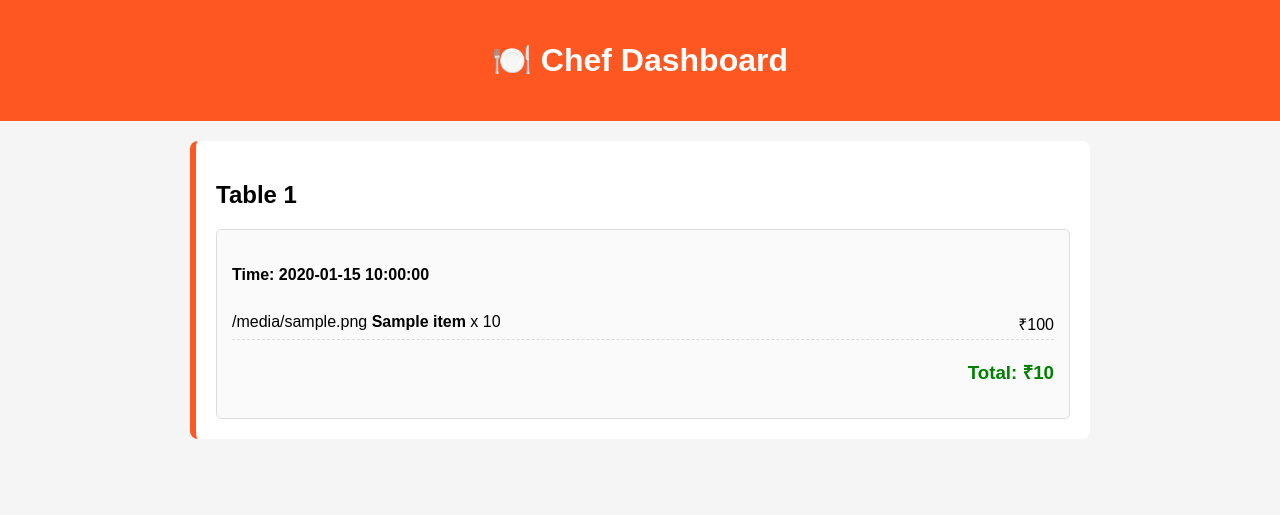
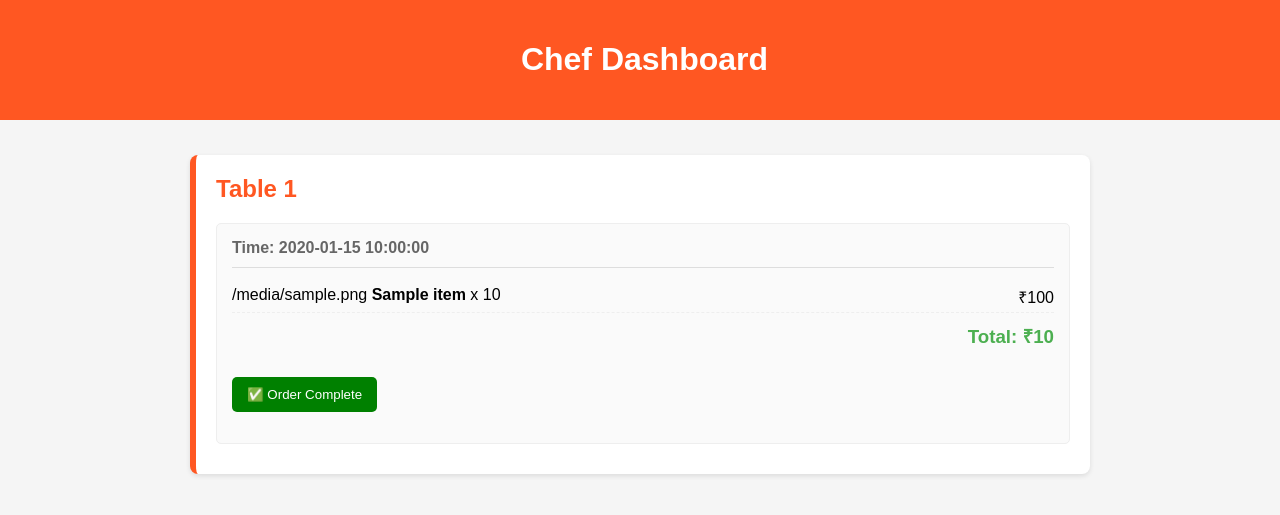
Before and after one commit to sayaliadsar/qrmenu, a Flask app: template qrmenu/templates/Chef.html in a window 1280 px wide. Shown: the top 515 px of the page. Run offline with Flask 3, Linux system fonts and the light colour scheme; the template is opened without the code that fills it: most values are stand-ins (such as "Sample title", 1, 10 or a date in 2020).

Commit message:
Refactor Chef.html for improved structure and styling

```diff
--- a/qrmenu/templates/Chef.html
+++ b/qrmenu/templates/Chef.html
@@ -1,114 +1,109 @@
-<!DOCTYPE html>
 <html>
 <head>
     <meta charset="UTF-8">
     <meta http-equiv="refresh" content="3">
     <title>Chef Dashboard</title>
     <style>
-        body{
-            font-family:Arial;
+        body {
+            font-family: Arial;
             background:#f5f5f5;
             margin:0;
             padding:0;
         }
-
-        .header{
+        .header {
             background:#ff5722;
             color:white;
+            padding:20px;
             text-align:center;
+        }
+        .container {
             padding:20px;
-        }
-
-        .container{
             max-width:900px;
             margin:auto;
+        }
+        .table-box {
+            background:white;
+            border-left:6px solid #ff5722;
             padding:20px;
+            margin:15px 0;
+            border-radius:8px;
+            box-shadow: 0 2px 5px rgba(0,0,0,0.1);
         }
-
-        .table-box{
-            background:white;
-            padding:20px;
-            margin-bottom:20px;
-            border-left:6px solid #ff5722;
-            border-radius:8px;
+        .table-box h2 {
+            margin-top: 0;
+            color: #ff5722;
         }
-
-        .order-box{
+        .order-box {
             background:#fafafa;
             padding:15px;
-            margin-top:10px;
+            margin:10px 0;
             border-radius:5px;
-            border:1px solid #ddd;
+            border: 1px solid #eee;
         }
-
-        .item{
+        .order-box h4 {
+            margin: 0 0 10px 0;
+            color: #666;
+        }
+        .item {
             padding:8px 0;
-            border-bottom:1px dashed #ddd;
+            border-bottom:1px dashed #eee;
         }
-
-        .total{
+        .item:last-child {
+            border-bottom: none;
+        }
+        .total {
             text-align:right;
-            color:green;
+            color:#4CAF50;
+            margin-top: 10px;
+        }
+        hr {
+            border: none;
+            border-top: 1px solid #ddd;
+            margin: 10px 0;
         }
     </style>
 </head>
 <body>
-
     <div class="header">
-    <h1>🍽️ Chef Dashboard</h1>
+        <h1>‍ Chef Dashboard</h1>
     </div>
 
     <div class="container">
-
     {% if orders %}
-
         {% for table_id, table_orders in orders.items() %}
-
         <div class="table-box">
-
             <h2>Table {{ table_id }}</h2>
 
             {% for order in table_orders %}
-
             <div class="order-box">
-
-                    <h4>Time: {{ order['time'] }}</h4>
-
-                    {% for item in order['items'] %}
-
+                <h4>Time: {{ order.get('time', 'N/A') }}</h4>
+                <hr>
+                {% for item in order.get('items', []) %}
                 <div class="item">
-                            {{ item['icon'] }}
-                            <b>{{ item['name'] }}</b>
-                            x {{ item['qty'] }}
-
-                            <span style="float:right;">
-                                ₹{{ item['price'] * item['qty'] }}
-                            </span>
+                    {{ item.get('icon','') }} <b>{{ item.get('name','') }}</b> x {{ item.get('qty',0) }}
+                    <span style="float:right;">₹{{ item.get('price',0) * item.get('qty',0) }}</span>
                 </div>
-
                 {% endfor %}
-
-                    <h3 class="total">
-                        Total: ₹{{ order['total'] }}
-                    </h3>
-
+                <h3 class="total">Total: ₹{{ order.get('total',0) }}</h3>
+                <form action="/complete_order/{{ table_id }}/{{ loop.index0 }}" method="post">
+    <button style="
+        background:green;
+        color:white;
+        border:none;
+        padding:10px 15px;
+        border-radius:5px;
+        cursor:pointer;
+        margin-top:10px;">
+        ✅ Order Complete
+    </button>
+</form>
             </div>
-
             {% endfor %}
-
         </div>
-
         {% endfor %}
-
     {% else %}
-
-    <h2 style="text-align:center;">
-        Aata paryant order nahi
-    </h2>
-
+        <h2 style="text-align:center; color:#666; margin-top:50px;">Aata paryant order nahi</h2>
     {% endif %}
-
     </div>
-
 </body>
 </html>
```
Lines whose indentation alone changed are shown as unchanged.
